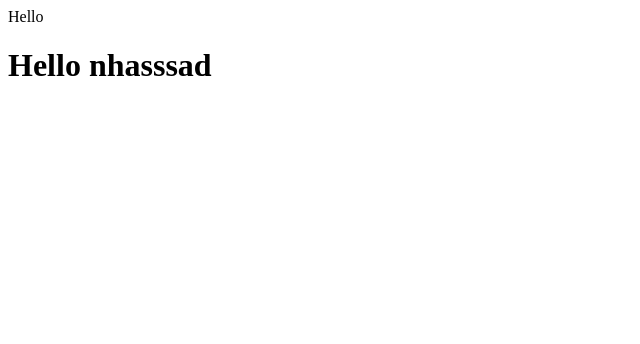
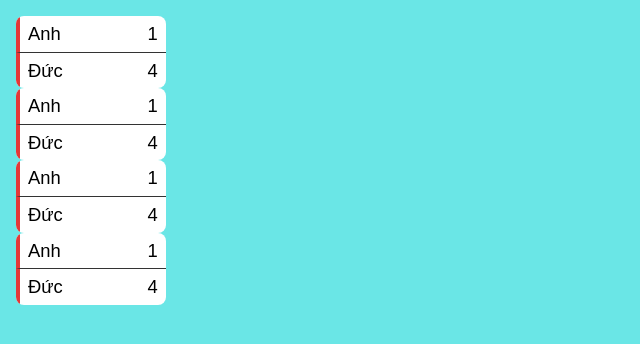
Before and after one commit to btcs-manhdd/sports-braket-generator, a React (Create React App) app: page / in a window 1280 px wide. Shown: the top 344 px of the page, without its empty margins (0-640 px from the left). Built offline with nearby package versions, Linux system fonts and the light colour scheme.

Commit message:
add prettier eslint editorconfig, chia component

```diff
--- a/package.json
+++ b/package.json
@@ -13,6 +13,7 @@
     "react": "^18.1.0",
     "react-dom": "^18.1.0",
     "react-scripts": "5.0.1",
+    "tournament-generator": "^1.2.0",
     "typescript": "^4.7.3",
     "web-vitals": "^2.1.4"
   },
@@ -45,8 +46,11 @@
     ]
   },
   "devDependencies": {
+    "autoprefixer": "^10.4.7",
     "eslint-config-prettier": "^8.5.0",
     "eslint-plugin-prettier": "^4.0.0",
-    "prettier": "^2.6.2"
+    "postcss": "^8.4.14",
+    "prettier": "^2.6.2",
+    "tailwindcss": "^3.1.2"
   }
 }
--- /dev/null
+++ b/postcss.config.js
@@ -0,0 +1,6 @@
+module.exports = {
+  plugins: {
+    tailwindcss: {},
+    autoprefixer: {},
+  },
+}
--- a/src/App.css
+++ b/src/App.css
@@ -0,0 +1,21 @@
+*,
+*::before,
+*::after {
+  box-sizing: border-box;
+  padding: 0;
+  margin: 0;
+}
+
+body {
+  scroll-behavior: smooth;
+  text-rendering: optimizeSpeed;
+  line-height: 1.5;
+  overflow-y:visible;
+  overflow-x: hidden;
+  font-size: 1.15rem;
+  font-family: "Montserrat", sans-serif;
+  background-color: #6ae6e6;
+}
+.App{
+  margin: 16px;
+}
--- a/src/App.tsx
+++ b/src/App.tsx
@@ -1,15 +1,13 @@
-import React from "react"
 import "./App.css"
+import Round from "./components/Round/Round"
 
 function App() {
-
-
-
   return (
-
     <div className="App">
-      Hello
-      <h1>Hello nhasssad</h1>
+      <Round quantity={8}/>
+      <Round quantity={4}/>
+      <Round quantity={2}/>
+      <Round quantity={1}/>
     </div>
   )
 }
--- /dev/null
+++ b/src/components/Double/Double.css
@@ -0,0 +1,21 @@
+.double{
+  max-width: 12%;
+  background: #fff;
+  border-radius: 8px;
+  overflow: hidden;
+}
+.box{
+  width: 100%;
+  display: flex;
+  justify-content: space-between;
+  padding: 4px 8px;
+  border-left: 4px solid rgb(227, 56, 56);
+}
+.box:last-child{
+  border-top: 1px #333 solid;
+}
+.box-name{
+}
+.box-score{
+
+}
--- /dev/null
+++ b/src/components/Double/Double.tsx
@@ -0,0 +1,28 @@
+import './Double.css'
+
+
+interface propsBox {
+  name: string,
+  score: number
+}
+
+function Box({name, score}:propsBox){
+  return(
+    <div className="box">
+      <span className="box-name">{name}</span>
+      <span className="box-score">{score}</span>
+    </div>
+  )
+}
+
+
+function Double() {
+  return (
+    <div className="double">
+      <Box name="Anh" score={1}/>
+      <Box name="Đức" score={4}/>
+    </div>
+  )
+}
+
+export default Double
--- /dev/null
+++ b/src/components/Round/Round.tsx
@@ -0,0 +1,16 @@
+import React from 'react'
+import Double from "../Double/Double";
+
+interface propsRound{
+  quantity: number
+}
+
+function Round({ quantity }: propsRound){
+  return (
+    <div>
+      <Double/>
+    </div>
+   );
+}
+
+export default Round;
--- /dev/null
+++ b/src/index.css
@@ -0,0 +1,3 @@
+@tailwind base;
+@tailwind components;
+@tailwind utilities;
--- a/src/index.tsx
+++ b/src/index.tsx
@@ -1,7 +1,7 @@
 import React from "react"
 import ReactDOM from "react-dom/client"
 import App from "./App"
-
+import "./index.css"
 const root = ReactDOM.createRoot(document.getElementById("root") as HTMLElement)
 root.render(
   <React.StrictMode>
--- /dev/null
+++ b/tailwind.config.js
@@ -0,0 +1,10 @@
+/** @type {import('tailwindcss').Config} */
+module.exports = {
+  content: [
+    "./src/**/*.{js,jsx,ts,tsx}",
+  ],
+  theme: {
+    extend: {},
+  },
+  plugins: [],
+}
```
Also changed, not shown: data.json (added, +68 -0 lines), 1 other file (tests, documents, lock files or other folders).
